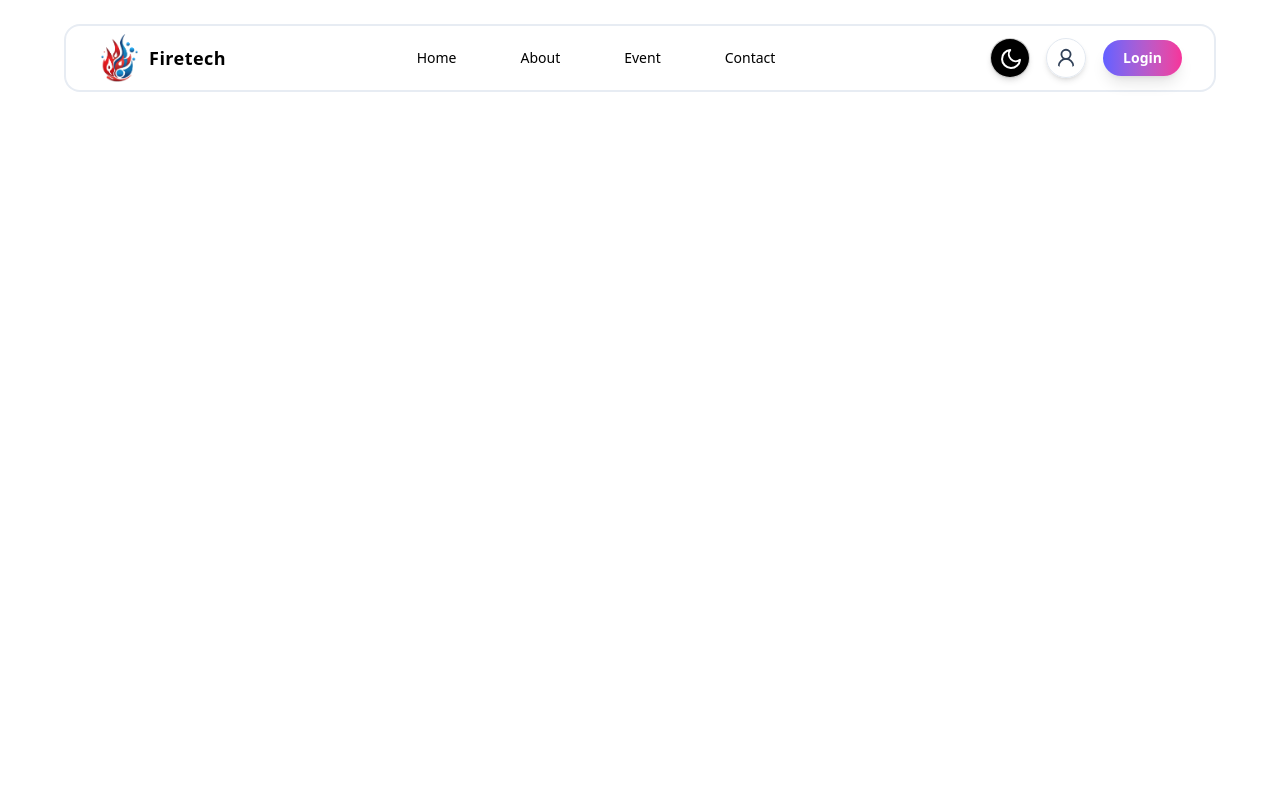
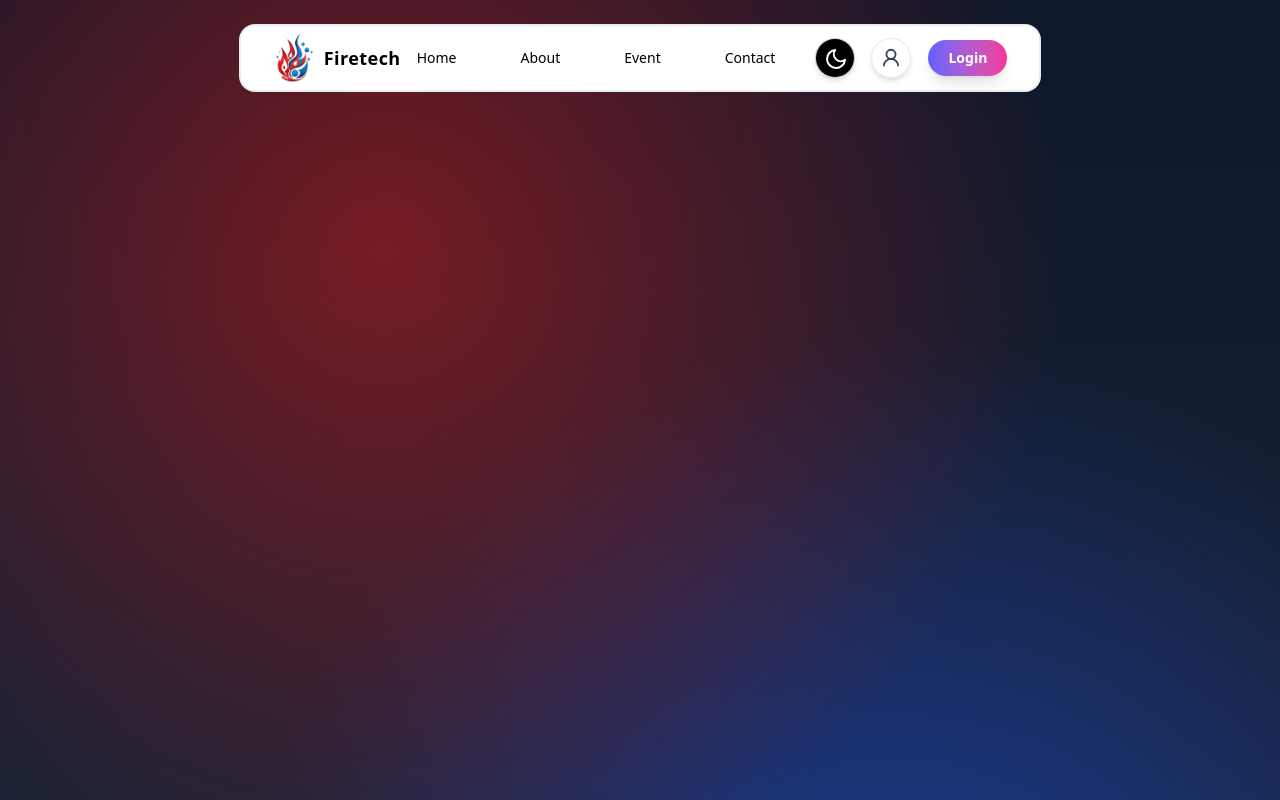
Before and after one commit to Neotelemetri-2024/Firetech-2026, a React (Vite) app: page / in a window 1280 px wide. Shown: the top 800 px of the page. Built offline with nearby package versions, Linux system fonts and the light colour scheme.

Commit message:
Tambah admin dan update main

```diff
--- /dev/null
+++ b/src/layouts/adminlayout.tsx
@@ -0,0 +1,24 @@
+import { Outlet } from "react-router-dom";
+import NavbarAdmin from "../components/navbaradmin";
+
+const gradientStyle = {
+  backgroundImage:
+    "radial-gradient(circle at 30% 20%, rgba(185, 28, 28, 0.6) 0%, transparent 50%), radial-gradient(circle at 70% 80%, rgba(29, 78, 216, 0.6) 0%, transparent 50%), linear-gradient(180deg, #0f172a 0%, #1e293b 100%)",
+};
+
+export default function AdminLayout() {
+  return (
+    <div
+      className="min-h-screen overflow-hidden text-white"
+      style={gradientStyle}
+    >
+      <div className="min-h-screen bg-[radial-gradient(circle_at_top,rgba(255,255,255,0.09),transparent_38%)]">
+        <NavbarAdmin />
+
+        <main className="mx-auto w-full max-w-8xl px-8 pb-10 pt-10 sm:px-8 lg:px-10 lg:pt-0">
+          <Outlet />
+        </main>
+      </div>
+    </div>
+  );
+}
--- a/src/layouts/mainlayout.tsx
+++ b/src/layouts/mainlayout.tsx
@@ -6,12 +6,24 @@ type MainLayoutProps = {
   children?: ReactNode;
 };
 
+const gradientStyle = {
+  backgroundImage:
+    "radial-gradient(circle at 30% 20%, rgba(185, 28, 28, 0.6) 0%, transparent 50%), radial-gradient(circle at 70% 80%, rgba(29, 78, 216, 0.6) 0%, transparent 50%), linear-gradient(180deg, #0f172a 0%, #1e293b 100%)",
+};
+
 export default function MainLayout({ children }: MainLayoutProps) {
   return (
-    <>
+    <div
+      className="min-h-screen flex flex-col text-white"
+      style={gradientStyle}
+    >
       <Navbar />
-      <main>{children}</main>
+
+      <main className="flex-1">
+        {children}
+      </main>
+
       <Footer />
-    </>
+    </div>
   );
 }
```
